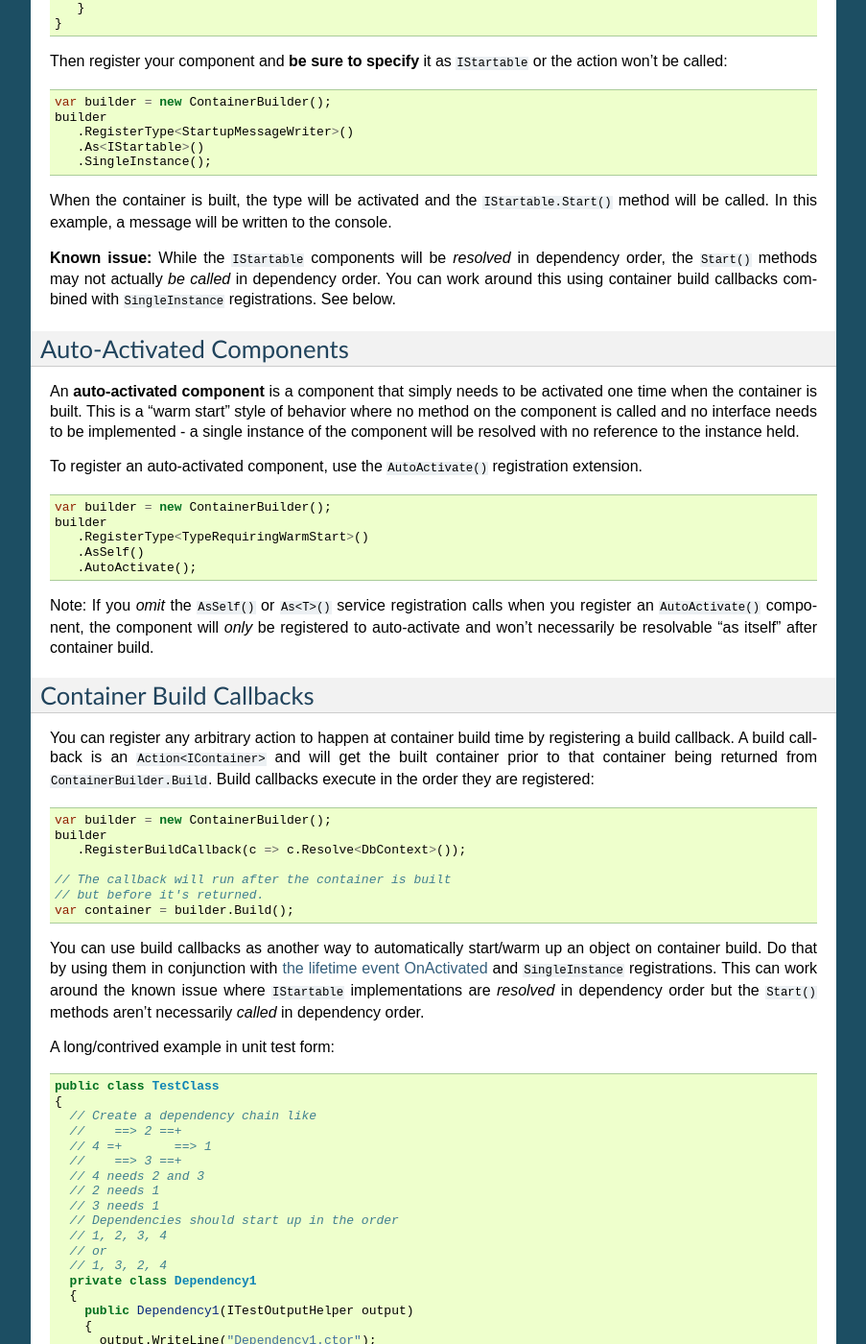
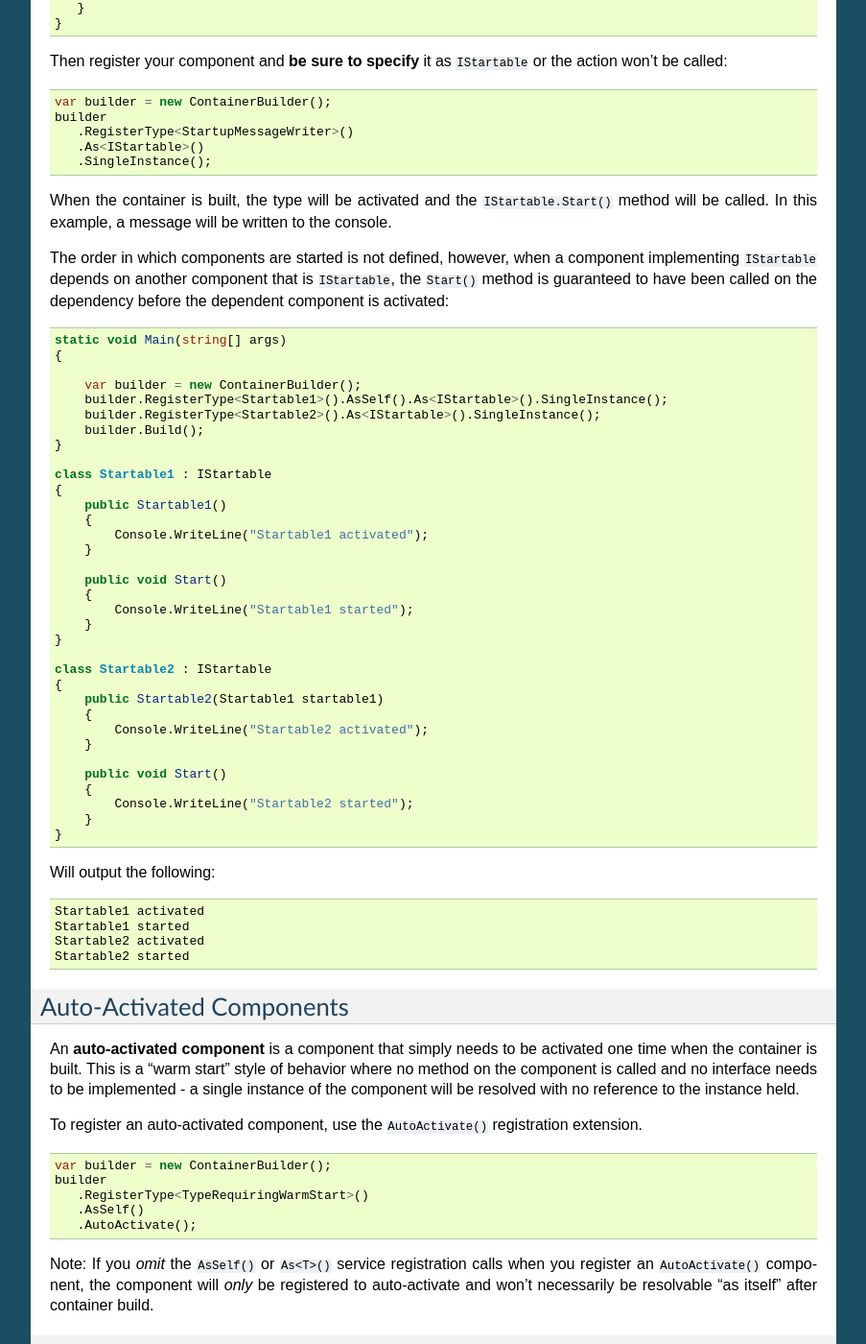
Before and after one commit to autofac/Documentation, a Sphinx documentation site: the page built from docs/lifetime/startup.rst, in a window 1280 px wide and 1400 px high, scrolled down 665 px. Shown: the whole window at 96% size, without its empty margins (198-1101 px from the left). Built offline with Sphinx 7.4.7, drawn with Linux system fonts in a browser that asks for light colours; some of the changed text lies outside the part shown.

Commit message:
Updated notes for IStartable ordering to reflect new code changes

```diff
--- a/docs/lifetime/startup.rst
+++ b/docs/lifetime/startup.rst
@@ -18,7 +18,7 @@ A **startable component** is one that is activated by the container when the con
 
 The key is to implement the ``Autofac.IStartable`` interface. When the container is built, the component will be activated and the ``IStartable.Start()`` method will be called.
 
-**This only happens once, for a single instance of each component, the first time the container is built.** Resolving startable components by hand won't result in their ``Start()`` method being called. It isn't recommended that startable components implement other services, or be registered as anything other than ``SingleInstance()``.
+**This only happens once, for a single instance of each component, the first time the container is built.** Resolving startable components by hand won't result in their ``Start()`` method being called. It isn't recommended that startable components are registered as anything other than ``SingleInstance()``.
 
 Components that need to have something like a ``Start()`` method called *each time they are activated* should use :doc:`a lifetime event <events>` like ``OnActivated`` instead.
 
@@ -46,7 +46,53 @@ Then register your component and **be sure to specify** it as ``IStartable`` or
 
 When the container is built, the type will be activated and the ``IStartable.Start()`` method will be called. In this example, a message will be written to the console.
 
-**Known issue:** While the ``IStartable`` components will be *resolved* in dependency order, the ``Start()`` methods may not actually *be called* in dependency order. You can work around this using container build callbacks combined with ``SingleInstance`` registrations. See below.
+The order in which components are started is not defined, however, when a component implementing ``IStartable`` depends on another component that is ``IStartable``, the ``Start()`` method is guaranteed to have been called on the dependency before the dependent component is activated:
+
+.. sourcecode:: csharp
+
+    static void Main(string[] args)
+    {
+
+        var builder = new ContainerBuilder();
+        builder.RegisterType<Startable1>().AsSelf().As<IStartable>().SingleInstance();
+        builder.RegisterType<Startable2>().As<IStartable>().SingleInstance();
+        builder.Build();
+    }
+
+    class Startable1 : IStartable
+    {
+        public Startable1()
+        {
+            Console.WriteLine("Startable1 activated");
+        }
+
+        public void Start()
+        {
+            Console.WriteLine("Startable1 started");
+        }
+    }
+
+    class Startable2 : IStartable
+    {
+        public Startable2(Startable1 startable1)
+        {
+            Console.WriteLine("Startable2 activated");
+        }
+
+        public void Start()
+        {
+            Console.WriteLine("Startable2 started");
+        }
+    }
+
+Will output the following:
+
+::
+
+    Startable1 activated
+    Startable1 started
+    Startable2 activated
+    Startable2 started
 
 Auto-Activated Components
 =========================
@@ -80,7 +126,7 @@ You can register any arbitrary action to happen at container build time by regis
     // but before it's returned.
     var container = builder.Build();
 
-You can use build callbacks as another way to automatically start/warm up an object on container build. Do that by using them in conjunction with :doc:`the lifetime event OnActivated <events>` and ``SingleInstance`` registrations. This can work around the known issue where ``IStartable`` implementations are *resolved* in dependency order but the ``Start()`` methods aren't necessarily *called* in dependency order.
+You can use build callbacks as another way to automatically start/warm up an object on container build. Do that by using them in conjunction with :doc:`the lifetime event OnActivated <events>` and ``SingleInstance`` registrations.
 
 A long/contrived example in unit test form:
 
```
